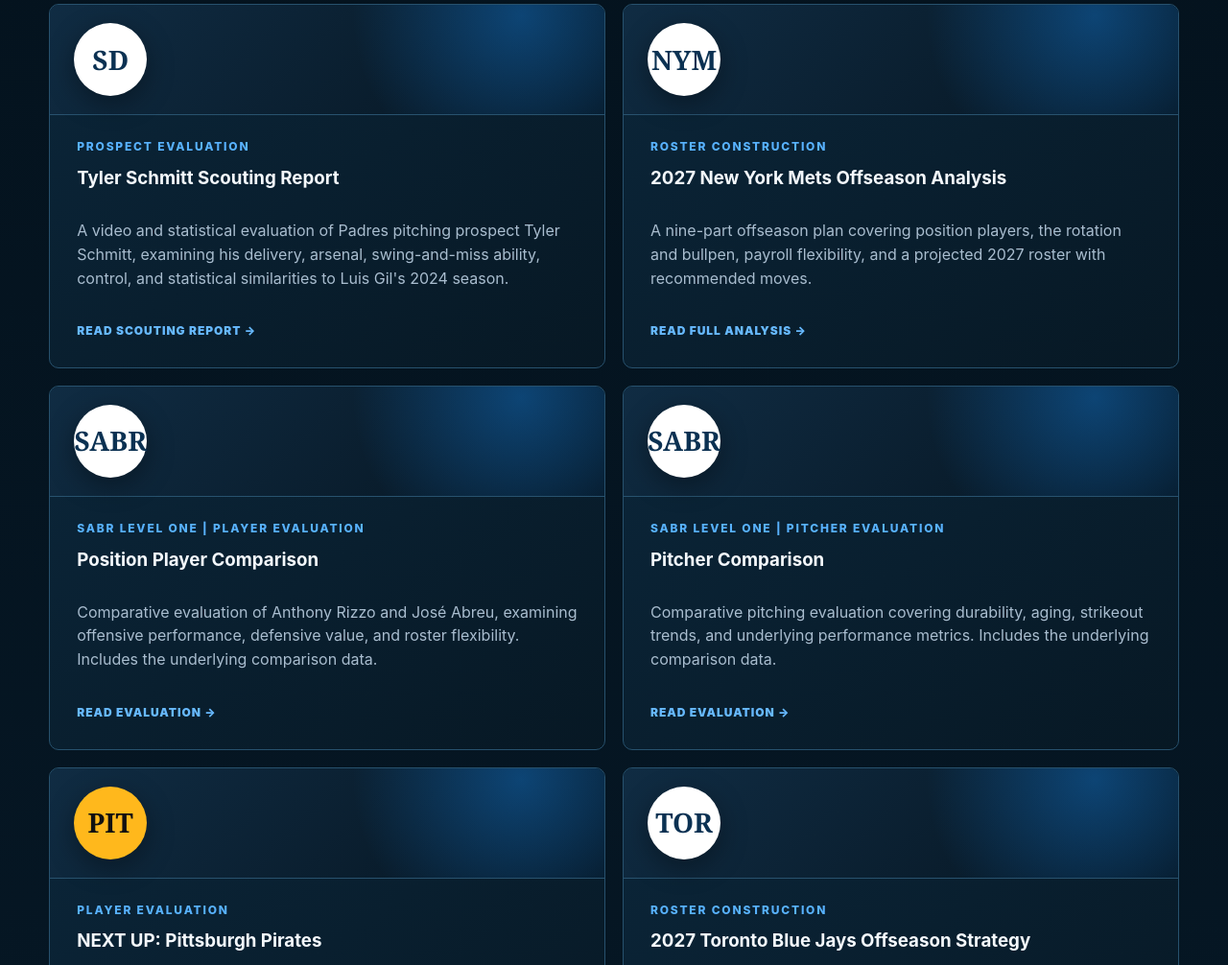
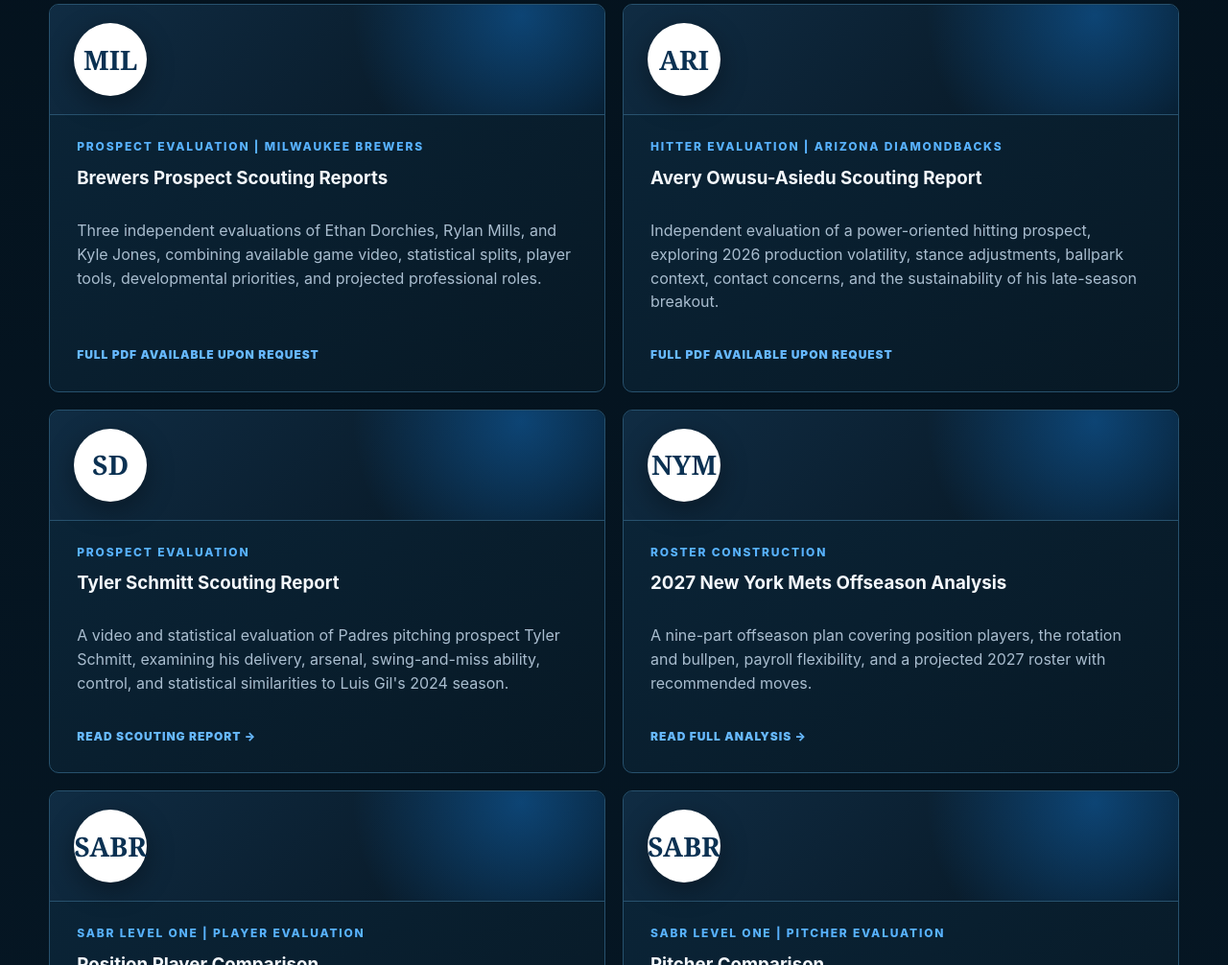
Before and after one commit to dhedrick9/dhedrick9.github.io, a plain HTML site: page index.html in a window 1280 px wide. Shown: the part 980-1986 px from the top of the page at 96% size. Drawn offline with Linux system fonts and the light colour scheme.

Commit message:
Feature Brewers and Owusu-Asiedu scouting reports in portfolio

```diff
--- a/index.html
+++ b/index.html
@@ -588,6 +588,24 @@ footer {
         <div class="projects-grid">
 
             <article class="card">
+                <div class="graphic"><div class="logo-badge">MIL</div></div>
+                <div class="eyebrow">Prospect Evaluation | Milwaukee Brewers</div>
+                <h3>Brewers Prospect Scouting Reports</h3>
+                <p>Three independent evaluations of Ethan Dorchies, Rylan Mills, and Kyle Jones, combining available game video, statistical splits, player tools, developmental priorities, and projected professional roles.</p>
+                <div class="meta">Full PDF available upon request</div>
+            </article>
+
+            <article class="card">
+                <div class="graphic"><div class="logo-badge">ARI</div></div>
+                <div class="eyebrow">Hitter Evaluation | Arizona Diamondbacks</div>
+                <h3>Avery Owusu-Asiedu Scouting Report</h3>
+                <p>Independent evaluation of a power-oriented hitting prospect, exploring 2026 production volatility, stance adjustments, ballpark context, contact concerns, and the sustainability of his late-season breakout.</p>
+                <div class="meta">Full PDF available upon request</div>
+            </article>
+
+
+
+            <article class="card">
                 <div class="graphic"><div class="logo-badge">SD</div></div>
                 <div class="eyebrow">Prospect Evaluation</div>
                 <h3>Tyler Schmitt Scouting Report</h3>
```
